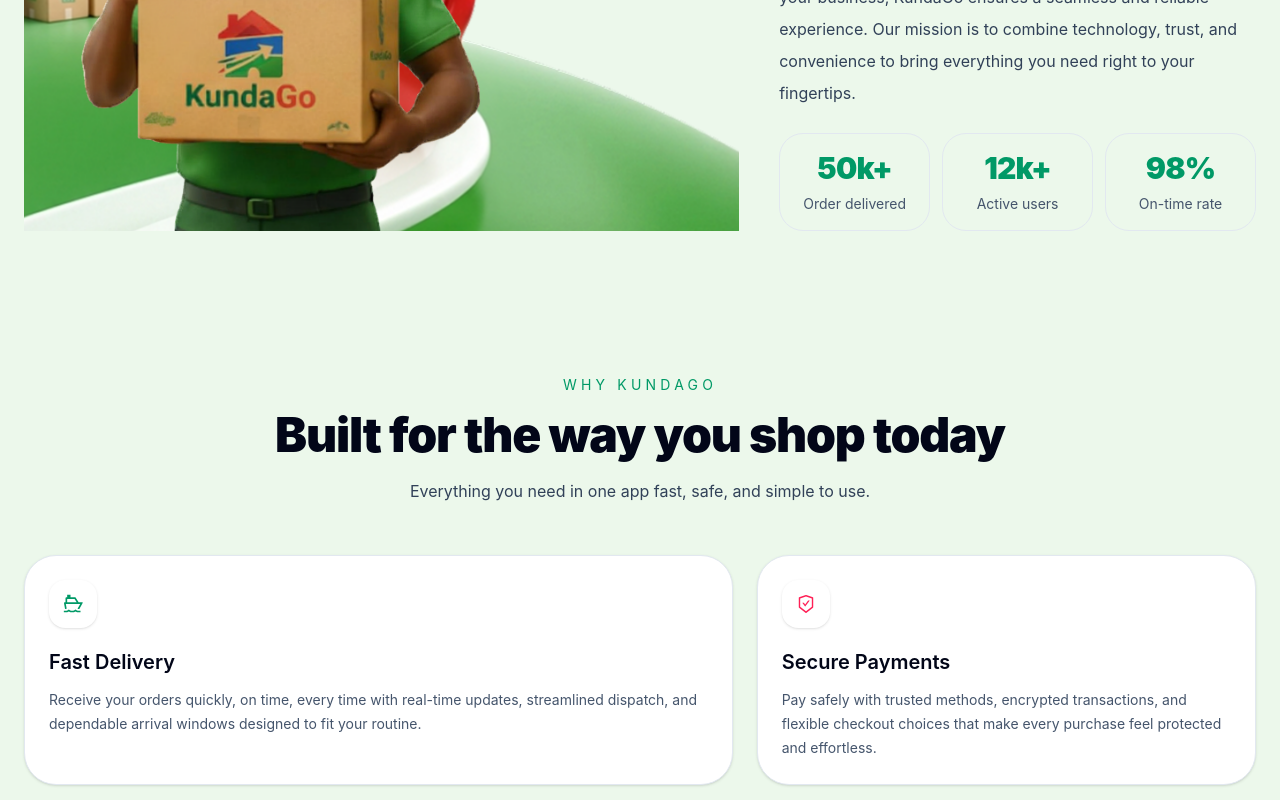
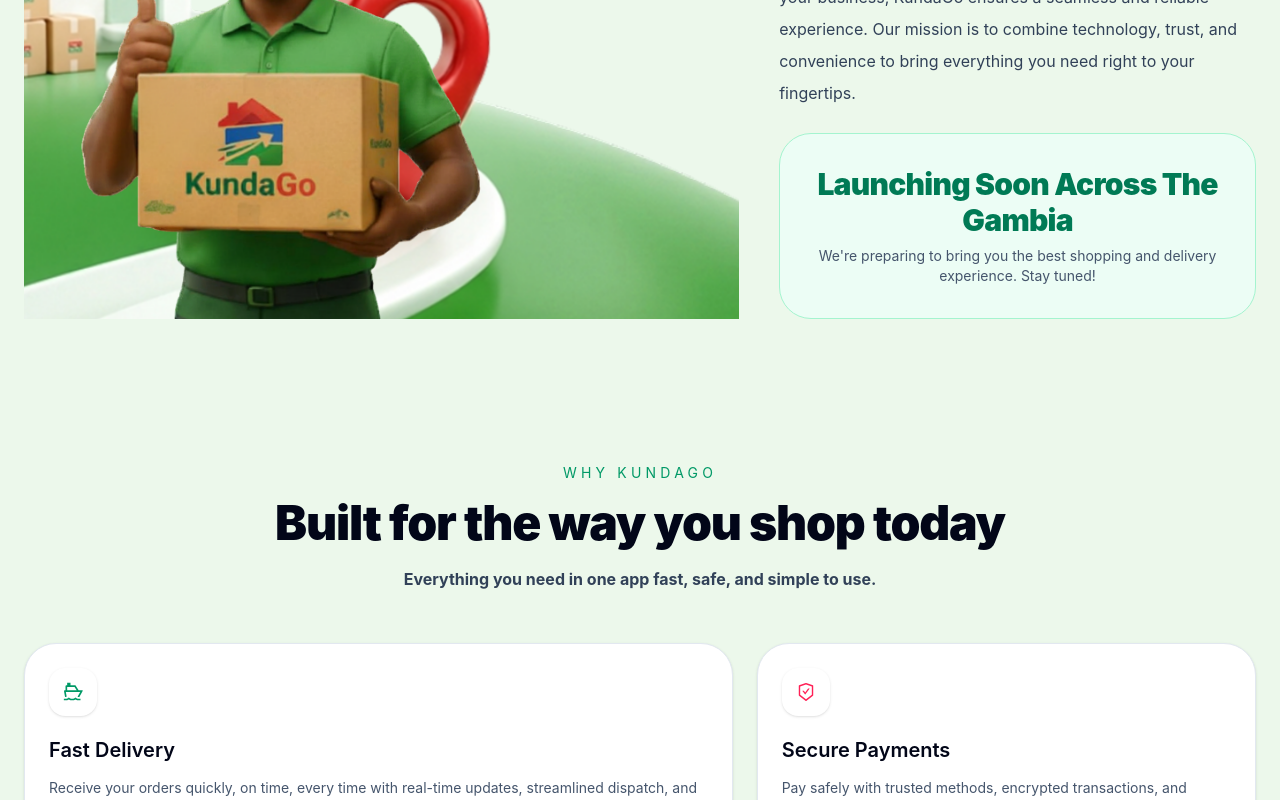
Before and after one commit to Sammmy-dev/kundago-web-landing, a React (Vite) app: page / in a window 1280 px wide. Shown: the part 1240-2040 px from the top of the page. Built offline with nearby package versions, Linux system fonts and the light colour scheme.

Commit message:
add necessary pre-launch edit

```diff
--- a/src/App.tsx
+++ b/src/App.tsx
@@ -15,11 +15,11 @@ const navItems = [
   { label: 'FAQ', href: '#faq' },
 ]
 
-const stats = [
-  { label: 'Order delivered', value: '50k+' },
-  { label: 'Active users', value: '12k+' },
-  { label: 'On-time rate', value: '98%' },
-]
+// const stats = [
+//   { label: 'Order delivered', value: '50k+' },
+//   { label: 'Active users', value: '12k+' },
+//   { label: 'On-time rate', value: '98%' },
+// ]
 
 const features = [
   {
@@ -78,26 +78,26 @@ const faqs = [
   },
 ]
 
-const testimonials = [
-  {
-    name: 'Awa Jallow',
-    role: 'Banjul',
-    quote: 'Kunda Go makes my life so much easier fast delivery and everything I need in one app',
-    avatar: 'https://images.unsplash.com/photo-1562173650-f61426fbe683?w=600&auto=format&fit=crop&q=60&ixlib=rb-4.1.0&ixid=M3wxMjA3fDB8MHxzZWFyY2h8MXx8Z2FtYmlhbiUyMG1hbnxlbnwwfHwwfHx8Mg%3D%3D',
-  },
-  {
-    name: 'Ousman Sarr',
-    role: 'Serekunda',
-    quote: 'Reliable and intuitive. Shopping has never been this simple!',
-    avatar: 'https://images.unsplash.com/photo-1533108344127-a586d2b02479?q=80&w=688&auto=format&fit=crop&ixlib=rb-4.1.0&ixid=M3wxMjA3fDB8MHxwaG90by1wYWdlfHx8fGVufDB8fHx8fA%3D%3D',
-  },
-  {
-    name: 'Fatou Bah',
-    role: 'Bakau',
-    quote: 'The order tracking is spot on. I always know exactly when my groceries arrive',
-    avatar: 'https://images.unsplash.com/photo-1672760580588-17fb288ec41b?w=600&auto=format&fit=crop&q=60&ixlib=rb-4.1.0&ixid=M3wxMjA3fDB8MHxzZWFyY2h8NDR8fGdhbWJpYW4lMjBtYW58ZW58MHx8MHx8fDI%3D',
-  },
-]
+// const testimonials = [
+//   {
+//     name: 'Awa Jallow',
+//     role: 'Banjul',
+//     quote: 'Kunda Go makes my life so much easier fast delivery and everything I need in one app',
+//     avatar: 'https://images.unsplash.com/photo-1562173650-f61426fbe683?w=600&auto=format&fit=crop&q=60&ixlib=rb-4.1.0&ixid=M3wxMjA3fDB8MHxzZWFyY2h8MXx8Z2FtYmlhbiUyMG1hbnxlbnwwfHwwfHx8Mg%3D%3D',
+//   },
+//   {
+//     name: 'Ousman Sarr',
+//     role: 'Serekunda',
+//     quote: 'Reliable and intuitive. Shopping has never been this simple!',
+//     avatar: 'https://images.unsplash.com/photo-1533108344127-a586d2b02479?q=80&w=688&auto=format&fit=crop&ixlib=rb-4.1.0&ixid=M3wxMjA3fDB8MHxwaG90by1wYWdlfHx8fGVufDB8fHx8fA%3D%3D',
+//   },
+//   {
+//     name: 'Fatou Bah',
+//     role: 'Bakau',
+//     quote: 'The order tracking is spot on. I always know exactly when my groceries arrive',
+//     avatar: 'https://images.unsplash.com/photo-1672760580588-17fb288ec41b?w=600&auto=format&fit=crop&q=60&ixlib=rb-4.1.0&ixid=M3wxMjA3fDB8MHxzZWFyY2h8NDR8fGdhbWJpYW4lMjBtYW58ZW58MHx8MHx8fDI%3D',
+//   },
+// ]
 
 function App() {
   const [openFaq, setOpenFaq] = useState<number | null>(0)
@@ -246,13 +246,13 @@ function App() {
       <main className="mx-auto max-w-7xl px-6 py-12">
         <section className="flex flex-col gap-5 md:flex-row lg:items-center md:h-[600px] overflow-hidden">
           <div ref={heroContentRef} className="space-y-6 flex-1 flex justify-end flex-col h-full lg:max-w-xl">
-            <div className="flex items-center gap-2 w-fit rounded-full bg-white px-4 py-2 text-sm font-semibold text-slate-700 shadow-sm shadow-slate-200/80">
+            {/* <div className="flex items-center gap-2 w-fit rounded-full bg-white px-4 py-2 text-sm font-semibold text-slate-700 shadow-sm shadow-slate-200/80">
               <span className="flex items-center gap-1 rounded-full bg-emerald-600 px-2.5 py-1 text-white">
                 <FaStar className="h-3.5 w-3.5" />
                 4.5
               </span>
               star reviews
-            </div>
+            </div> */}
 
             <div className="space-y-4">
               <h1 className="text-5xl font-black tracking-tight text-slate-950 sm:text-6xl">
@@ -307,13 +307,22 @@ function App() {
                 Our mission is to combine technology, trust, and convenience to bring everything you need right to your fingertips.
               </p>
 
-              <div className="grid gap-3 sm:grid-cols-3">
+              {/* <div className="grid gap-3 sm:grid-cols-3">
                 {stats.map((stat) => (
                   <div key={stat.label} className="stat-card rounded-[1.5rem] border border-slate-200 px-3 py-4 text-center">
                     <p className="text-2xl font-black tracking-tight text-emerald-600 sm:text-3xl">{stat.value}</p>
                     <p className="mt-1 text-xs text-slate-600 sm:mt-2 sm:text-sm">{stat.label}</p>
                   </div>
                 ))}
+              </div> */}
+
+              <div className="rounded-[2rem] border border-emerald-200 bg-emerald-50 px-6 py-8 text-center">
+                <p className="text-2xl font-black tracking-tight text-emerald-700 sm:text-3xl">
+                  Launching Soon Across The Gambia
+                </p>
+                <p className="mt-2 text-sm text-slate-600">
+                  We're preparing to bring you the best shopping and delivery experience. Stay tuned!
+                </p>
               </div>
             </div>
           </div>
@@ -323,7 +332,7 @@ function App() {
           <div className="text-center">
             <p className="text-sm uppercase tracking-[0.3em] text-emerald-600">WHY KundaGo</p>
             <h2 className="mt-4 text-4xl font-black tracking-tight text-slate-950 sm:text-5xl">Built for the way you shop today</h2>
-            <p className="mx-auto mt-4 max-w-2xl text-base leading-8 text-slate-700">Everything you need in one app fast, safe, and simple to use.</p>
+            <p className="mx-auto mt-4 max-w-2xl text-base leading-8 font-bold text-slate-700">Everything you need in one app fast, safe, and simple to use.</p>
           </div>
 
           <div className="mt-12 grid gap-6 md:grid-cols-12">
@@ -343,7 +352,7 @@ function App() {
           <div className="text-center">
             <p className="text-sm uppercase tracking-[0.3em] text-emerald-600">FAQ</p>
             <h2 className="mt-4 text-4xl font-black tracking-tight text-slate-950 sm:text-5xl">Everything you need to know</h2>
-            <p className="mx-auto mt-4 max-w-2xl text-base leading-8 text-slate-700">Quick answers to the most common questions about shopping, delivery, and support with KundaGo.</p>
+            <p className="mx-auto mt-4 max-w-2xl text-base font-bold leading-8 text-slate-700">Quick answers to the most common questions about shopping, delivery, and support with KundaGo.</p>
           </div>
 
           <div className="mt-12 space-y-4">
@@ -374,7 +383,7 @@ function App() {
           </div>
         </section>
 
-        <section ref={testimonialsRef} id="testimonials" className="mt-24">
+        {/* <section ref={testimonialsRef} id="testimonials" className="mt-24">
           <div className="text-center">
             <p className="text-sm uppercase tracking-[0.3em] text-emerald-600">Testimonials</p>
             <h2 className="mt-4 text-4xl font-black tracking-tight text-slate-950 sm:text-5xl">What our users say</h2>
@@ -406,6 +415,16 @@ function App() {
                 </div>
               </article>
             ))}
+          </div>
+        </section> */}
+
+        <section ref={testimonialsRef} id="testimonials" className="mt-24">
+          <div className="text-center">
+            <p className="text-sm uppercase tracking-[0.3em] text-emerald-600">Testimonials</p>
+            <h2 className="mt-4 text-4xl font-black tracking-tight text-slate-950 sm:text-5xl">What our users say</h2>
+          </div>
+          <div className="mx-auto mt-12 max-w-xl rounded-[2rem] border border-emerald-200/70 bg-gradient-to-br from-emerald-700 via-emerald-600 to-emerald-800 px-6 py-12 text-center text-white shadow-lg">
+            <p className="text-lg font-medium leading-relaxed">Coming after our official launch.</p>
           </div>
         </section>
       </main>
```
